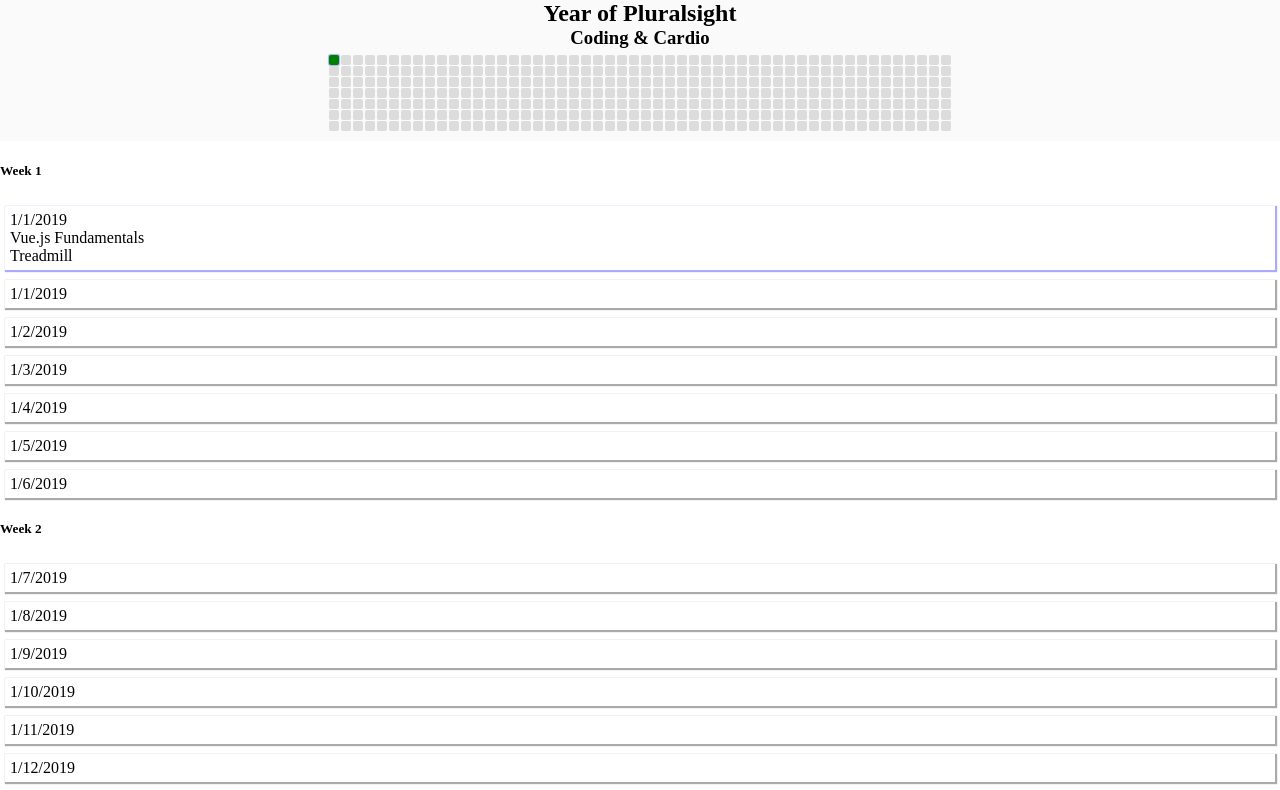
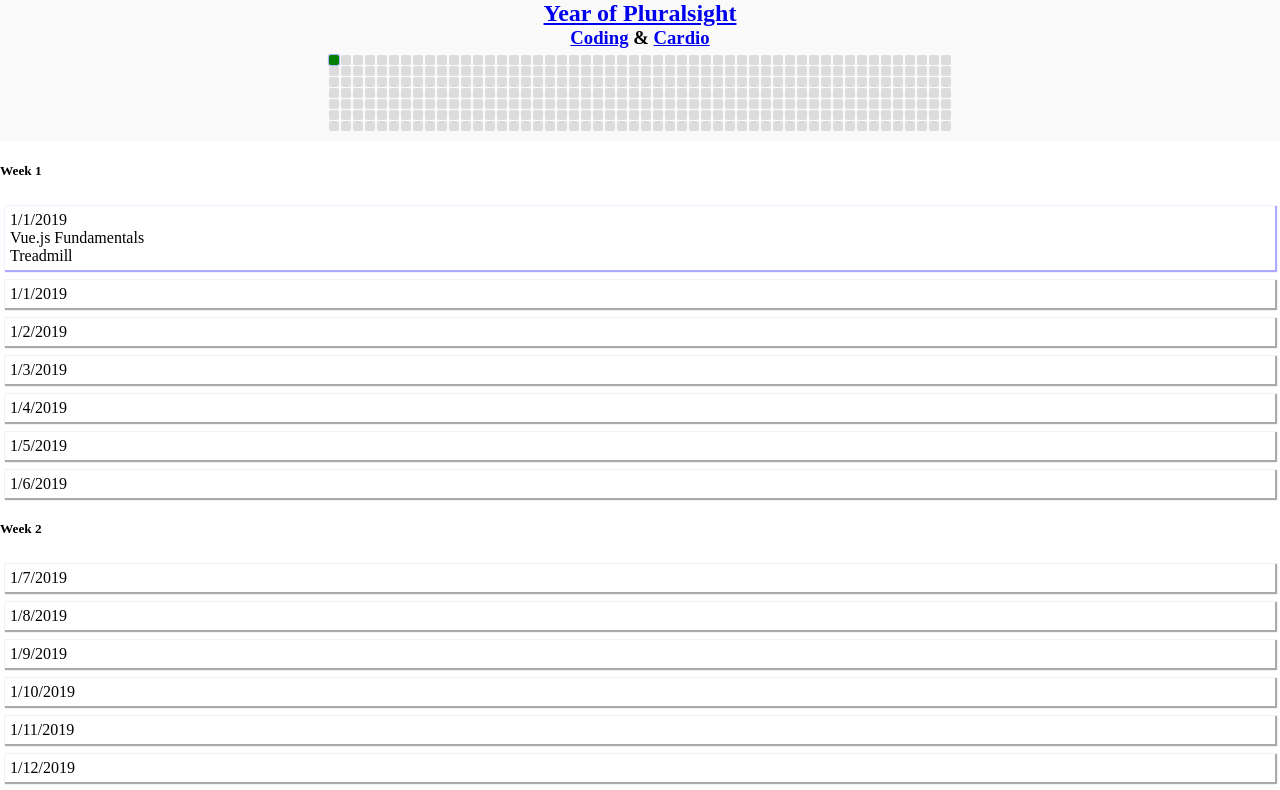
Before and after one commit to KyleMit/YearOfPluralsight, a plain HTML site: page index.html in a window 1280 px wide. Shown: the top 790 px of the page. Drawn offline with nearby package versions, Linux system fonts and the light colour scheme.

Commit message:
add links to profiles, add task list to readme, navigate to current date on load

```diff
--- a/index.html
+++ b/index.html
@@ -15,8 +15,13 @@
 
     <div id="app" class="container-fluid">
         <div class="header">
-            <h2>Year of Pluralsight</h2>
-            <h3>Coding & Cardio</h3>
+            <h2>
+                <a href="index.html"> Year of Pluralsight</a>
+            </h2>
+            <h3>
+                <a href="https://app.pluralsight.com/profile/kyle-mitofsky">Coding</a> &
+                <a href="https://www.strava.com/athletes/15675073">Cardio</a>
+            </h3>
         </div>
         <div class="grid">
             <div v-for="week in byWeek" class="column">
--- a/script.js
+++ b/script.js
@@ -67,7 +67,12 @@ var app = new Vue({
         }
     },
     methods: {},
-  mounted: function() {
+    mounted: function () {
+        this.$nextTick(function () {
+          // Code that will run only after the
+          // entire view has been rendered
+          window.location.hash = (new Date()).toLocaleDateString();
+        })
       }
 });
 
@@ -84,10 +89,10 @@ var app = new Vue({
 // https://stackoverflow.com/a/19444023/1366033
 function getAllDaysInYear(year) {
     var start = new Date(year, 0, 1);
-    var end =  new Date(year + 1, 0, 1);
+    var end = new Date(year + 1, 0, 1);
 
     var array = [];
-    while(start < end){
+    while (start < end) {
         array.push(new Date(start));
         start.setDate(start.getDate() + 1)
     }
@@ -95,20 +100,20 @@ function getAllDaysInYear(year) {
 }
 
 // https://stackoverflow.com/a/6117889/1366033
-function getWeekNumber(myDate){
+function getWeekNumber(myDate) {
     var d = new Date(Date.UTC(myDate.getFullYear(), myDate.getMonth(), myDate.getDate()));
     var dayNum = d.getUTCDay() || 7;
     d.setUTCDate(d.getUTCDate() + 4 - dayNum);
-    var yearStart = new Date(Date.UTC(d.getUTCFullYear(),0,1));
-    return Math.ceil((((d - yearStart) / 86400000) + 1)/7)
+    var yearStart = new Date(Date.UTC(d.getUTCFullYear(), 0, 1));
+    return Math.ceil((((d - yearStart) / 86400000) + 1) / 7)
 };
 
-
-  window.addEventListener('scroll', function(ev) {
+//https://stackoverflow.com/a/35571753/1366033
+window.addEventListener('scroll', function (ev) {
 
     var topElement
     var listItems = document.querySelectorAll(".id-wrapper")
-    for (i=0; i<listItems.length; i++) {
+    for (i = 0; i < listItems.length; i++) {
         var el = listItems[i]
         var height = el.getBoundingClientRect().top
         if (height > 0) {
@@ -117,9 +122,9 @@ function getWeekNumber(myDate){
         }
     }
 
-    document.querySelectorAll(".cell.active").forEach(function(el) { el.classList.remove('active')});
-    document.querySelectorAll(".id-wrapper.active").forEach(function(el) { el.classList.remove('active')});
+    document.querySelectorAll(".cell.active").forEach(function (el) { el.classList.remove('active') });
+    document.querySelectorAll(".id-wrapper.active").forEach(function (el) { el.classList.remove('active') });
 
-    document.querySelector(".cell[href='#"+topElement.id+"']").classList.add('active')
+    document.querySelector(".cell[href='#" + topElement.id + "']").classList.add('active')
     topElement.classList.add('active')
 });
```
Also changed, not shown: 1 other file. Lines whose indentation alone changed are shown as unchanged.
